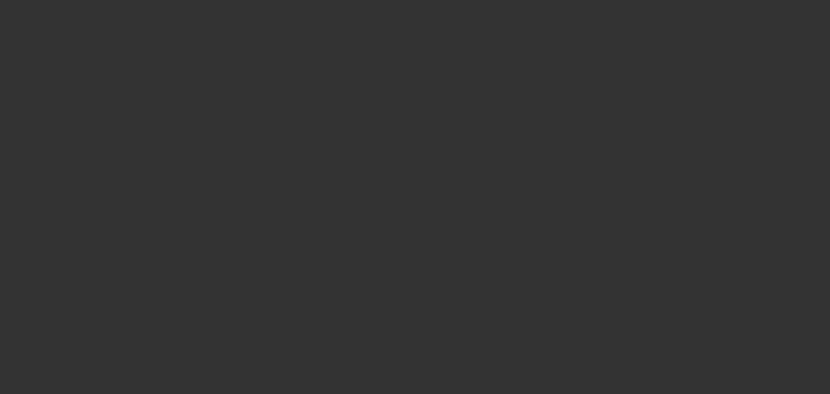
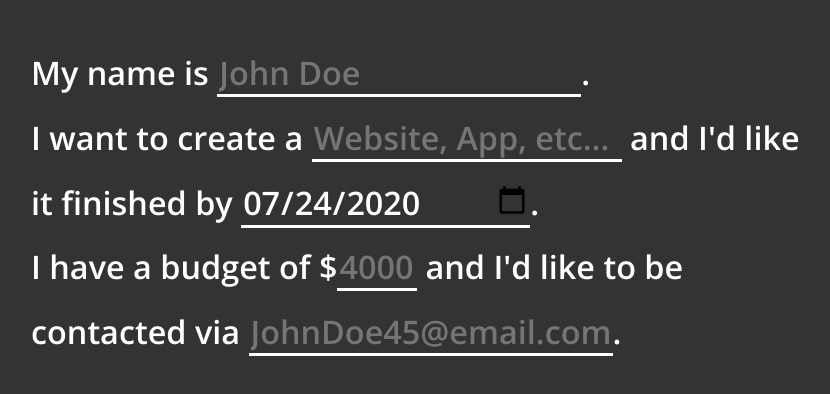
Before and after one commit to RavenDuffy/Portfolio, a Next.js app in the folder FrontEnd/portfolio/: page / in a window 1280 px wide. Shown: the part 2638-3032 px from the top of the page, without its empty margins (213-1043 px from the left). Before the commit the page ends 1640 px from the top, so only its background shows below. Built offline with nearby package versions, Linux system fonts and the light colour scheme.

Commit message:
Added Two Sections
- Added Contact Section
- Needs tweaking to change date appearance
- Added Showcase Section Spacing
- Needs to be created

```diff
--- a/FrontEnd/portfolio/components/home.layout.module.css
+++ b/FrontEnd/portfolio/components/home.layout.module.css
@@ -143,3 +143,37 @@
 .importantText {
   color: #ff9400;
 }
+
+
+.inlineForm {
+  font-size: 1.8rem;
+  line-height: 2;
+  box-sizing: border-box;
+}
+
+.inlineForm input {
+  font-size: 1.8rem;
+  font-family: 'OpenSans-SemiBold', sans-serif;
+  color: #fff;
+  background-color: transparent;
+  border: 0;
+  padding-bottom: 0;
+  border-bottom: 3px solid white;
+  width: 20rem;
+}
+
+.inlineForm input:focus {
+  outline: none;
+}
+
+.inlineForm input.topicInput {
+  width: 17rem;
+}
+
+.inlineForm input.completeDateInput {
+  width: 16rem;
+}
+
+.inlineForm input.budgetInput {
+  width: 4.2rem;
+}
--- a/FrontEnd/portfolio/pages/index.js
+++ b/FrontEnd/portfolio/pages/index.js
@@ -47,6 +47,24 @@ export default function Home() {
           </Link>
         </div>
       </div>
+      <div className={styles.section} id="showcase">
+
+      </div>
+      <div className={styles.section} id="contact">
+        <form className={styles.inlineForm}>
+          <label htmlFor="name">My name is </label>
+          <input type="text" name="name" className={styles.nameInput} id="name" placeholder="John Doe" required></input>.
+          <br />
+          <label htmlFor="topic">I want to create a </label>
+          <input type="text" name="topic" className={styles.topicInput} id="topic" placeholder="Website, App, etc..." required></input>
+          <label htmlFor="completeDate"> and I'd like it finished by </label>
+          <input type="date" name="completeDate" className={styles.completeDateInput} id="completeDate" defaultValue="2020-07-24" required></input>
+          <label htmlFor="budget">. <br />I have a budget of $</label>
+          <input type="text" name="budget" className={styles.budgetInput} id="budget" placeholder="4000" required></input>
+          <label htmlFor="email"> and I'd like to be contacted via </label>
+          <input type="email" name="email" className={styles.emailInput} id="email" placeholder="JohnDoe45@email.com" required></input>.
+        </form>
+      </div>
     </Layout>
   )
 }
```
